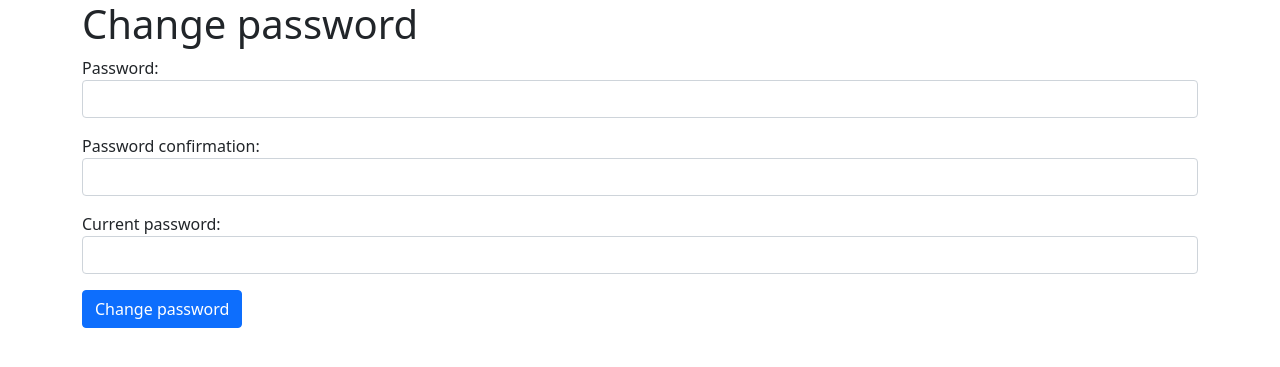
After one commit to duncanlauu/MineSweepers-Major-Group-Project, a Django app: page /password/ in a window 1280 px wide. The commit adds this page. Shown: the top 367 px of the page. Run offline with Django 4.2, Linux system fonts and the light colour scheme; a user stored in the database is signed in; some libraries are stand-ins or nearby versions.

Commit message:
Implement change password

```diff
--- a/app/forms.py
+++ b/app/forms.py
@@ -46,6 +46,39 @@ class LogInForm(forms.Form):
         return user
 
 # Form modified from Clucker
+class PasswordForm(NewPasswordMixin):
+    """Form enabling users to change their password."""
+
+    password = forms.CharField(label='Current password', widget=forms.PasswordInput())
+
+    def __init__(self, user=None, **kwargs):
+        """Construct new form instance with a user instance."""
+
+        super().__init__(**kwargs)
+        self.user = user
+
+    def clean(self):
+        """Clean the data and generate messages for any errors."""
+
+        super().clean()
+        password = self.cleaned_data.get('password')
+        if self.user is not None:
+            user = authenticate(username=self.user.username, password=password)
+        else:
+            user = None
+        if user is None:
+            self.add_error('password', "Password is invalid")
+
+    def save(self):
+        """Save the user's new password."""
+
+        new_password = self.cleaned_data['new_password']
+        if self.user is not None:
+            self.user.set_password(new_password)
+            self.user.save()
+        return self.user
+
+# Form modified from Clucker
 class SignUpForm(NewPasswordMixin, forms.ModelForm):
     """Form enabling unregistered users to sign up."""
 
--- a/app/templates/dummy.html
+++ b/app/templates/dummy.html
@@ -1,4 +1,5 @@
 {% extends 'base.html' %}
 {% block body %}
 <a class="button" href="{% url 'log_out' %}">Log out</a>
+<a class="button" href="{% url 'password' %}">Change Password</a>
 {% endblock %}
--- /dev/null
+++ b/app/templates/password.html
@@ -0,0 +1,16 @@
+<!-- Modified from clucker -->
+{% extends 'base_content.html' %}
+{% block content %}
+<div class="container">
+  <div class="row">
+    <div class="col-12">
+      <h1>Change password</h1>
+      <form action="{% url 'password' %}" method="post">
+        {% csrf_token %}
+        {% include 'partials/bootstrap_form.html' with form=form %}
+        <input type="submit" value="Change password" class="btn btn-primary">
+      </form>
+    </div>
+  </div>
+</div>
+{% endblock %}
--- a/app/views/account_views.py
+++ b/app/views/account_views.py
@@ -2,8 +2,37 @@ from django.conf import settings
 from django.views.generic.edit import FormView
 from django.contrib.auth import login
 from .mixins import LoginProhibitedMixin
-from app.forms import SignUpForm
+from django.contrib.auth.mixins import LoginRequiredMixin
+from app.forms import SignUpForm, PasswordForm
 from django.urls import reverse
+
+# View modified from Clucker
+class PasswordView(LoginRequiredMixin, FormView):
+    """View that handles password change requests."""
+
+    template_name = 'password.html'
+    form_class = PasswordForm
+
+    def get_form_kwargs(self, **kwargs):
+        """Pass the current user to the password change form."""
+
+        kwargs = super().get_form_kwargs(**kwargs)
+        kwargs.update({'user': self.request.user})
+        return kwargs
+
+    def form_valid(self, form):
+        """Handle valid form by saving the new password."""
+
+        form.save()
+        login(self.request, self.request.user)
+        return super().form_valid(form)
+
+    def get_success_url(self):
+        """Redirect the user after successful password change."""
+
+        # messages.add_message(self.request, messages.SUCCESS, "Password updated!")
+        return reverse('dummy')
+
 
 # View modified from Clucker
 class SignUpView(LoginProhibitedMixin, FormView):
--- a/app/views/authentication_views.py
+++ b/app/views/authentication_views.py
@@ -13,7 +13,7 @@ class LogInView(LoginProhibitedMixin, View):
     """View that handles log in."""
 
     http_method_names = ['get', 'post']
-    redirect_when_logged_in_url = 'dummy'
+    redirect_when_logged_in_url = 'dummy' #Change later
 
     def get(self, request):
         """Display log in template."""
@@ -30,7 +30,7 @@ class LogInView(LoginProhibitedMixin, View):
         if user is not None:
             login(request, user)
             return redirect(self.next)
-        messages.add_message(request, messages.ERROR, "The credentials provided were invalid!")
+        # messages.add_message(request, messages.ERROR, "The credentials provided were invalid!")
         return self.render()
 
     def render(self):
--- a/bookclub/urls.py
+++ b/bookclub/urls.py
@@ -23,5 +23,6 @@ urlpatterns = [
     path('sign_up/', views.SignUpView.as_view(), name='sign_up'),
     path('log_in/', views.LogInView.as_view(), name='log_in'),
     path('log_out/', views.log_out, name='log_out'),
+    path('password/', views.PasswordView.as_view(), name='password'),
     path('dummy/', views.dummy, name='dummy'),
 ]
```
